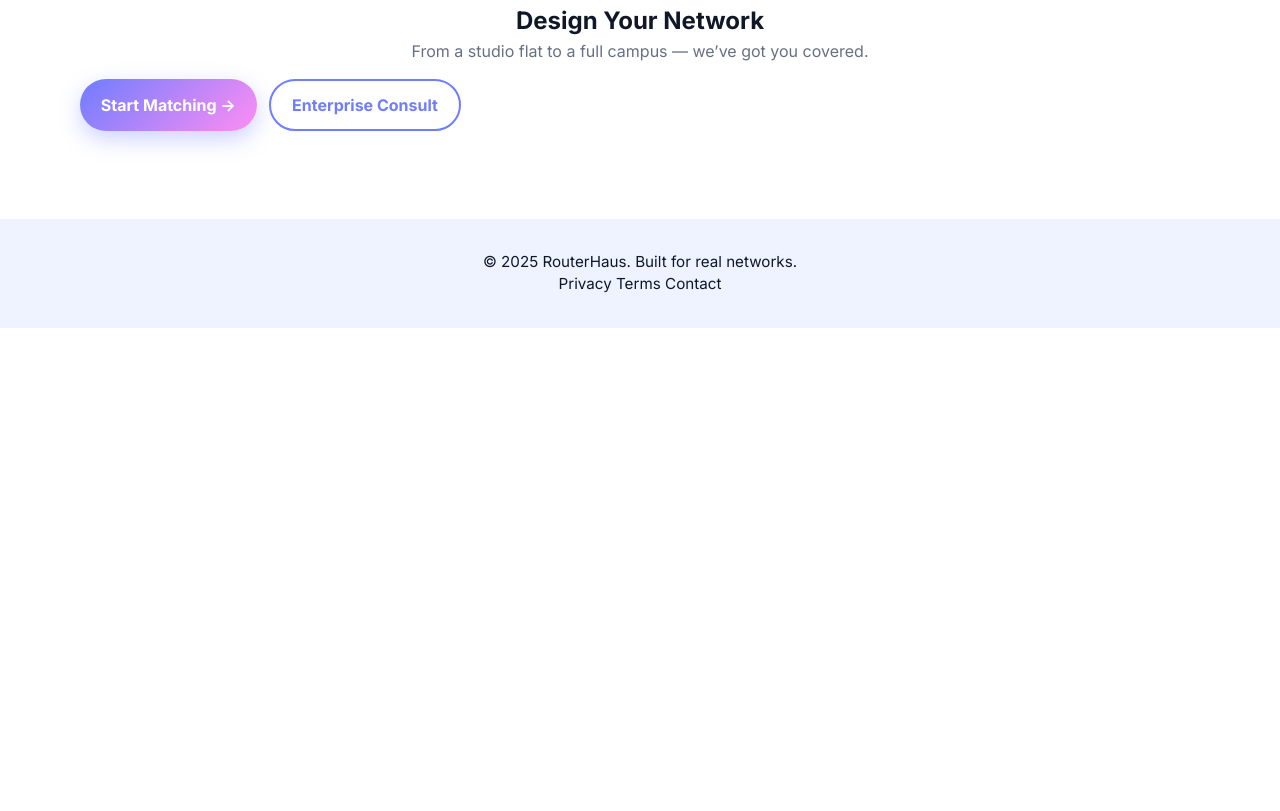
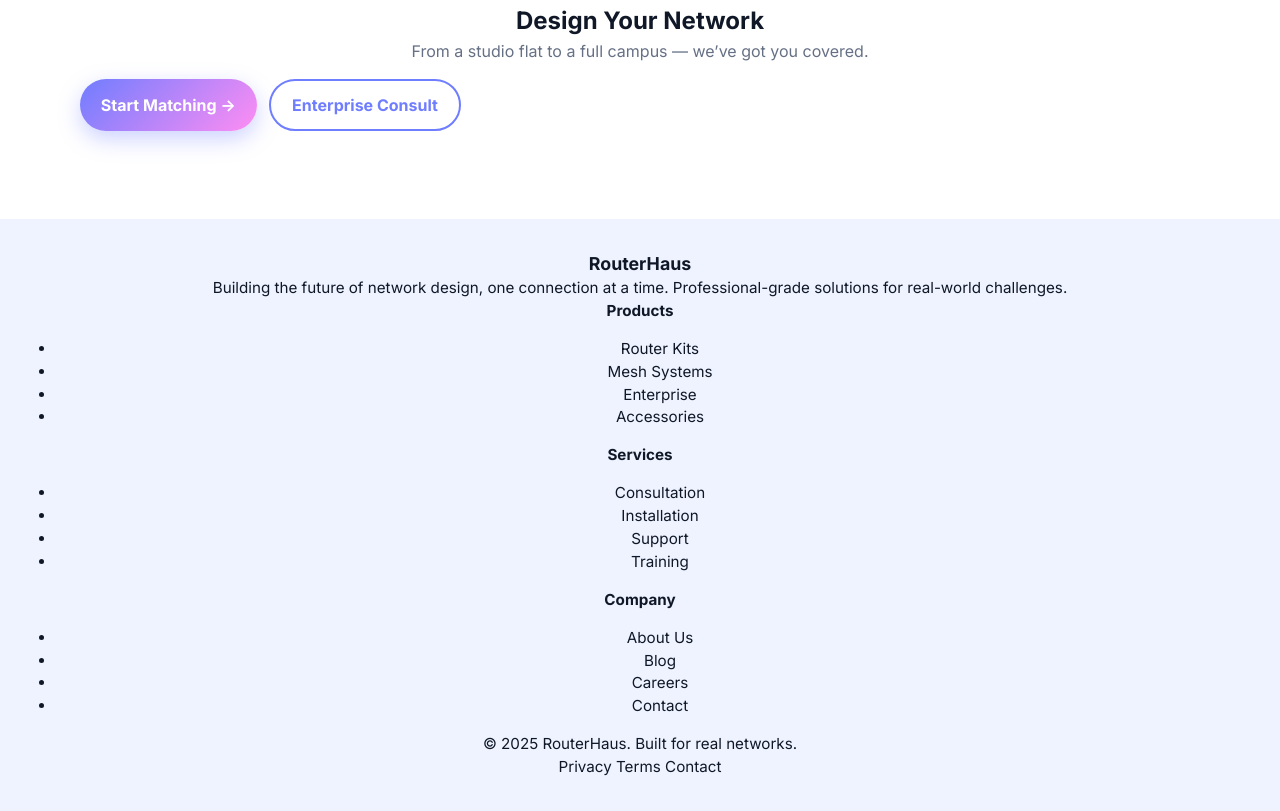
Before and after one commit to hybrid5/routerhaus3, a plain HTML site: page docs/index.html in a window 1280 px wide. Shown: the part 2958-3769 px from the top of the page. Before the commit the page ends 3286 px from the top, so only its background shows below. Drawn offline with Linux system fonts and the light colour scheme.

Commit message:
Update footer.html

```diff
--- a/docs/footer.html
+++ b/docs/footer.html
@@ -1,10 +1,50 @@
 <!-- footer.html -->
-<!-- ===== Footer ===== -->
-<footer>
-  <p>© 2025 RouterHaus. Built for real networks.</p>
-  <nav aria-label="Footer navigation">
-    <a href="privacy.html">Privacy</a>
-    <a href="terms.html">Terms</a>
-    <a href="contact.html">Contact</a>
-  </nav>
+<footer class="footer">
+  <div class="footer-container">
+    <div class="footer-content">
+      <div class="footer-brand">
+        <h3>RouterHaus</h3>
+        <p>Building the future of network design, one connection at a time. Professional-grade solutions for real-world challenges.</p>
+      </div>
+
+      <div class="footer-section">
+        <h4>Products</h4>
+        <ul>
+          <li><a href="/kits.html">Router Kits</a></li>
+          <li><a href="/mesh.html">Mesh Systems</a></li>
+          <li><a href="/enterprise.html">Enterprise</a></li>
+          <li><a href="/accessories.html">Accessories</a></li>
+        </ul>
+      </div>
+
+      <div class="footer-section">
+        <h4>Services</h4>
+        <ul>
+          <li><a href="/consult.html">Consultation</a></li>
+          <li><a href="/install.html">Installation</a></li>
+          <li><a href="/support.html">Support</a></li>
+          <li><a href="/training.html">Training</a></li>
+        </ul>
+      </div>
+
+      <div class="footer-section">
+        <h4>Company</h4>
+        <ul>
+          <li><a href="/about.html">About Us</a></li>
+          <li><a href="/blog.html">Blog</a></li>
+          <li><a href="/careers.html">Careers</a></li>
+          <li><a href="/contact.html">Contact</a></li>
+        </ul>
+      </div>
+    </div>
+
+    <div class="footer-bottom">
+      <div>© 2025 RouterHaus. Built for real networks.</div>
+      <div class="footer-links">
+        <a href="/privacy.html">Privacy</a>
+        <a href="/terms.html">Terms</a>
+        <a href="/contact.html">Contact</a>
+      </div>
+    </div>
+  </div>
 </footer>
```
